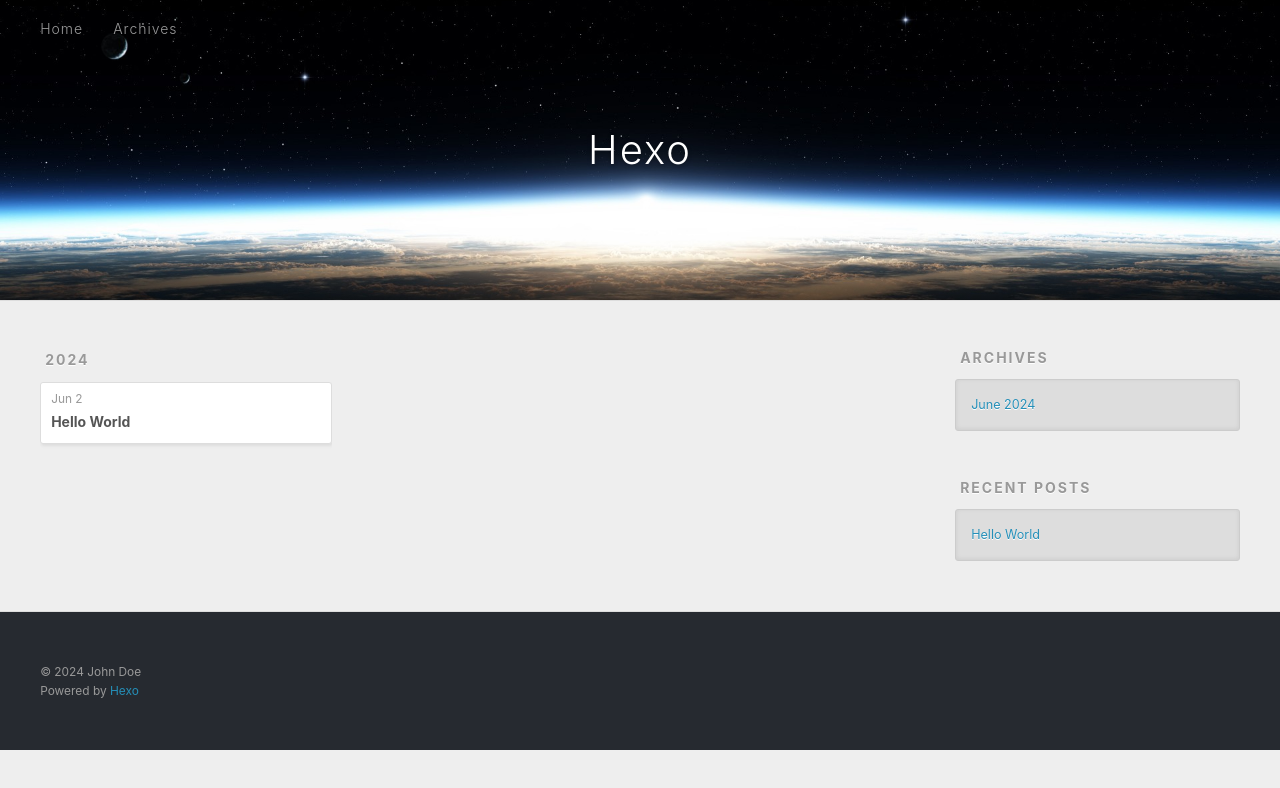
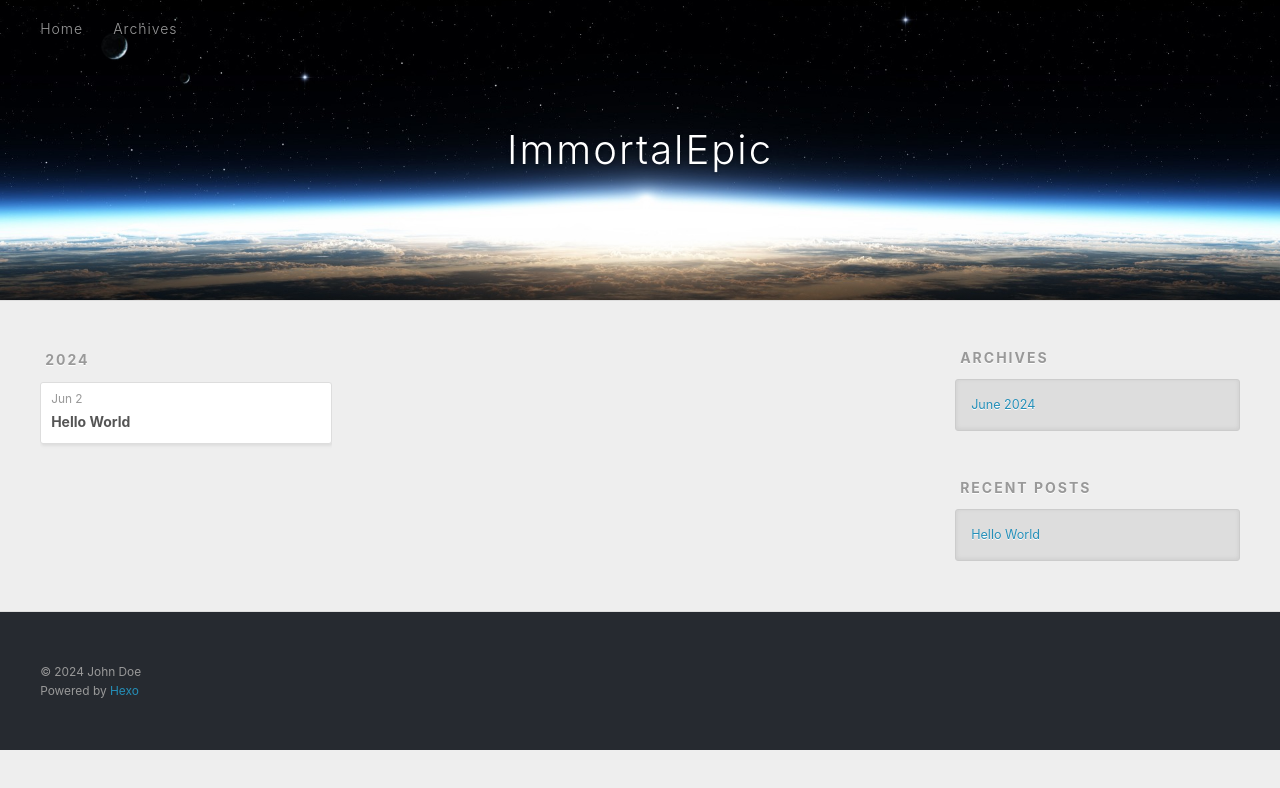
Before and after one commit to ImmortalEpic/ImmortalEpic.github.io, a plain HTML site: page archives/2024/06/index.html in a window 1280 px wide. Drawn offline with Linux system fonts and the light colour scheme.

Commit message:
Site updated: 2024-06-02 20:16:49

```diff
--- a/archives/2024/06/index.html
+++ b/archives/2024/06/index.html
@@ -4,17 +4,17 @@
   <meta charset="utf-8">
 
 
-  <title>Archives: 2024/6 | Hexo</title>
+  <title>Archives: 2024/6 | ImmortalEpic</title>
   <meta name="viewport" content="width=device-width, initial-scale=1, shrink-to-fit=no">
   <meta property="og:type" content="website">
-<meta property="og:title" content="Hexo">
+<meta property="og:title" content="ImmortalEpic">
 <meta property="og:url" content="http://example.com/archives/2024/06/index.html">
-<meta property="og:site_name" content="Hexo">
+<meta property="og:site_name" content="ImmortalEpic">
 <meta property="og:locale" content="en_US">
 <meta property="article:author" content="John Doe">
 <meta name="twitter:card" content="summary">
 
-    <link rel="alternate" href="/atom.xml" title="Hexo" type="application/atom+xml">
+    <link rel="alternate" href="/atom.xml" title="ImmortalEpic" type="application/atom+xml">
 
 
     <link rel="shortcut icon" href="/favicon.png">
@@ -39,7 +39,7 @@
   <div id="header-outer" class="outer">
     <div id="header-title" class="inner">
       <h1 id="logo-wrap">
-        <a href="/" id="logo">Hexo</a>
+        <a href="/" id="logo">ImmortalEpic</a>
       </h1>
 
     </div>
```
Also changed, not shown: 2024/06/02/hello-world/index.html (+4 -4 lines), archives/2024/index.html (+5 -5 lines), archives/index.html (+5 -5 lines), index.html (+5 -5 lines).
